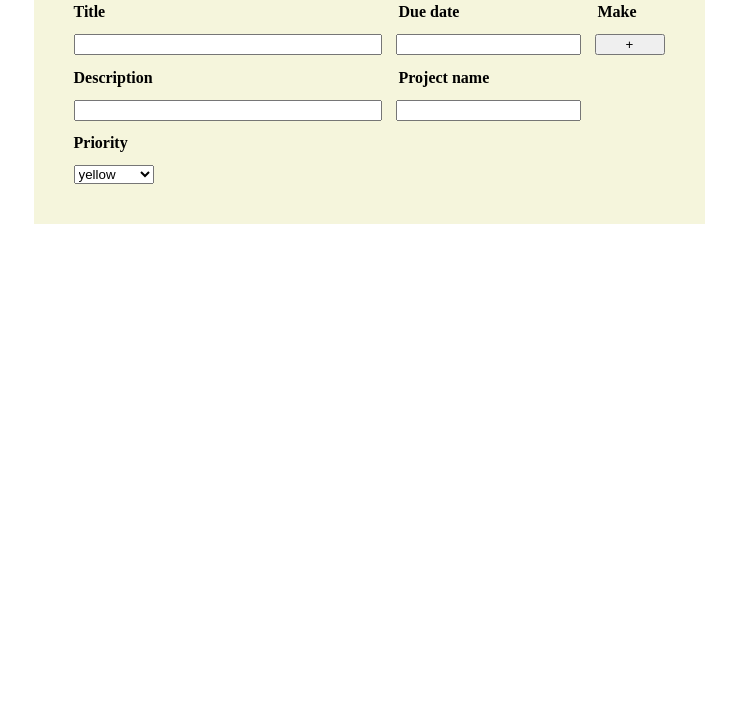
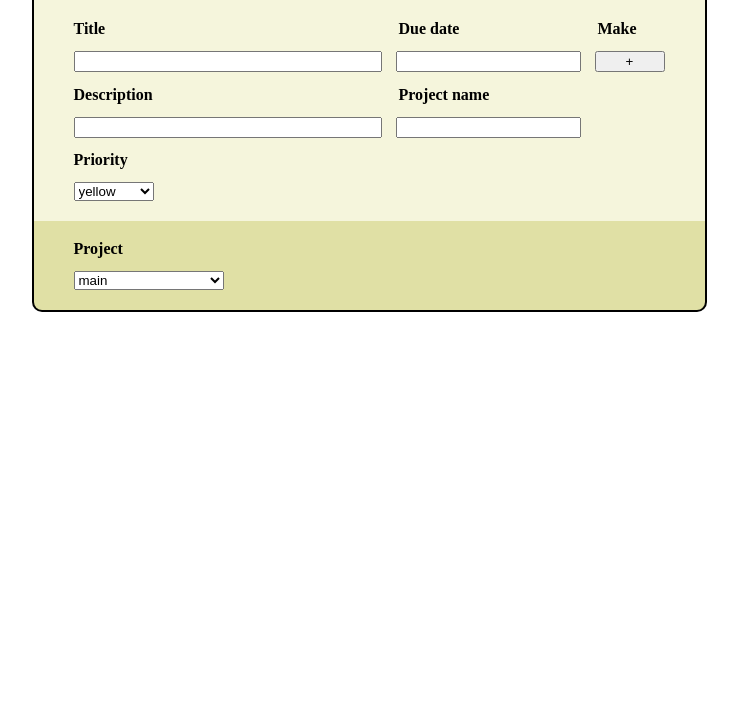
Before and after one commit to snorretik/todo-app, a plain HTML site: page index.html in a window 1280 px wide. Shown: the part 98-800 px from the top of the page, without its empty margins (271-1009 px from the left). Drawn offline with Linux system fonts and the light colour scheme.

Commit message:
some small improvements

```diff
--- a/index.html
+++ b/index.html
@@ -8,31 +8,32 @@
 </head>
 <body>
     <div id="container">
+        <div id="firstHalf">
             <h1>To do app!</h1>
 
             <div id="create">
-            <div id="rowOne">
+                <div id="firstRowOne">
                     <h2 id="titleHeading">Title</h2>
                     <h2 id="dueHeading">Due date</h2>
                     <h2 id="makeHeading">Make</h2>
                 </div>
-            <div id="rowTwo">
+                <div id="firstRowTwo">
                     <input type="text" id="title">
                     <input type="text" id="due">
                     <button id="make">+</button>
                 </div>
-            <div id="rowThree">
+                <div id="firstRowThree">
                     <h2 id="describHeading">Description</h2>
                     <h2 id="projectNameHeading">Project name</h2>
                 </div>
-            <div id="rowFour">
+                <div id="firstRowFour">
                     <input type="text" id="describ">
                     <input type="text" id="projectName">
                 </div>
-            <div id="rowFive">
+                <div id="firstRowFive">
                     <h2 id="priorityHeading">Priority</h2>
                 </div>
-            <div id="rowSix">
+                <div id="firstRowSix">
                     <select id="priority">
                         <option id="yellowPrio">yellow</option>
                         <option id="orangePrio">orange</option>
@@ -40,9 +41,18 @@
                     </select>
                 </div>
             </div>
-
+        </div>
+        <div id="lastHalf">
             <div id="list-grid">
-
+                <div id="lastRowOne">
+                    <h2>Project</h2>
+                </div>
+                <div id="lastRowTwo">
+                    <select id="projects">
+                        <option id="main">main</option>
+                    </select>
+                </div>
+            </div>
         </div>
     </div>
     <script src="javascript/myscript.js"></script>
--- a/styles/style.css
+++ b/styles/style.css
@@ -11,11 +11,44 @@ h2 {
     font-size: 16px;
 }
 
-#container {
+#firstHalf {
+    border-top-color: black;
+    border-top-width: 2px;
+    border-top-style: solid;
+
+    border-top-right-radius: 10px;
+    border-top-left-radius: 10px;
+
+    border-left-color: black;
+    border-left-width: 2px;
+    border-left-style: solid;
+
+    border-right-color: black;
+    border-right-width: 2px;
+    border-right-style: solid;
+
     background-color: beige;
-    padding-left: 40px;
-    padding-bottom: 40px;
-    padding-right: 40px;
+    padding: 15px 40px 20px 40px;
+}
+
+#lastHalf {
+    background-color: rgb(224, 224, 165);
+    padding: 5px 40px 20px 40px;
+
+    border-bottom-color: black;
+    border-bottom-width: 2px;
+    border-bottom-style: solid;
+
+    border-bottom-right-radius: 10px;
+    border-bottom-left-radius: 10px;
+
+    border-left-color: black;
+    border-left-width: 2px;
+    border-left-style: solid;
+
+    border-right-color: black;
+    border-right-width: 2px;
+    border-right-style: solid;
 }
 
 #create {
@@ -27,7 +60,7 @@ h2 {
     width: 65px;
 }
 
-#rowOne {
+#firstRowOne {
     display: flex;
     flex-direction: row;
 }
@@ -53,7 +86,7 @@ h2 {
     width: 70px;
 }
 
-#rowThree {
+#firstRowThree {
     display: flex;
     flex-direction: row;
 }
@@ -78,3 +111,7 @@ h2 {
 #priority {
     width: 80px;
 }
+
+#projects {
+    width: 150px;
+}
```
Lines whose indentation alone changed are shown as unchanged.
